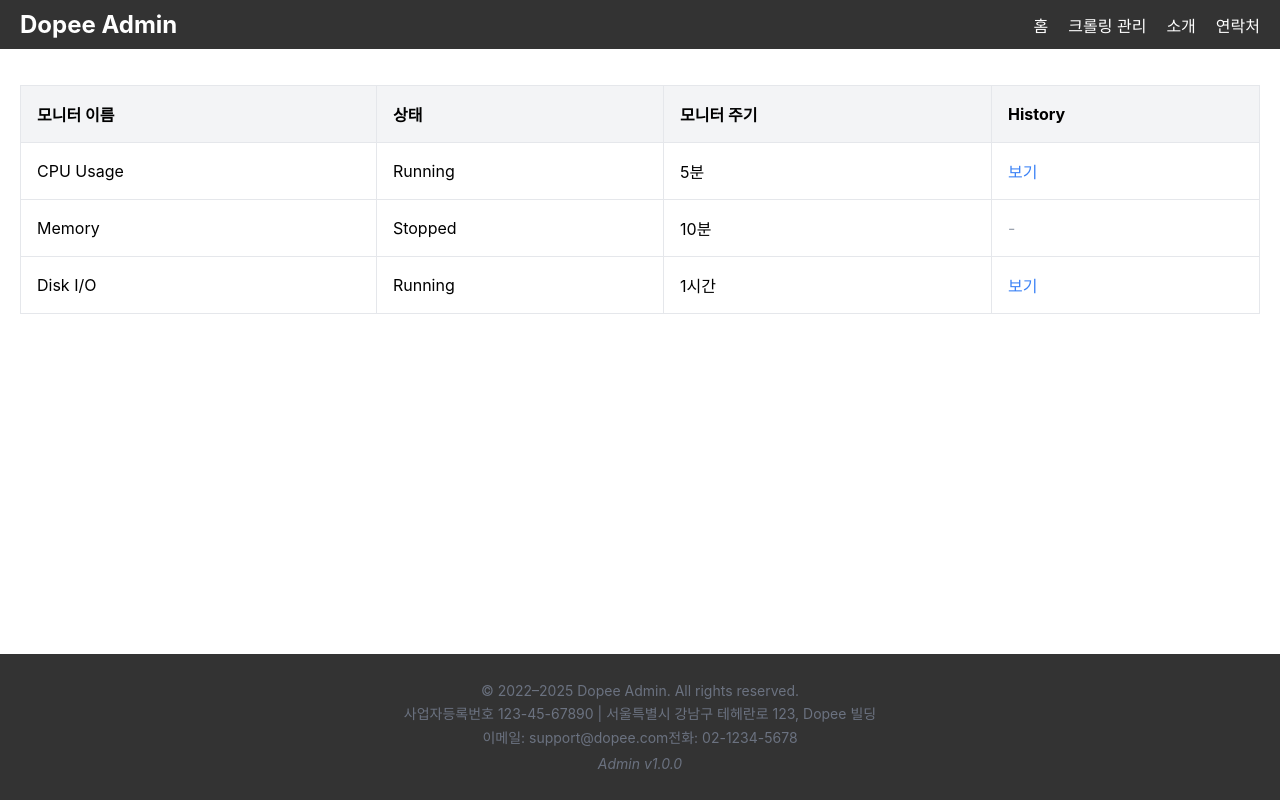
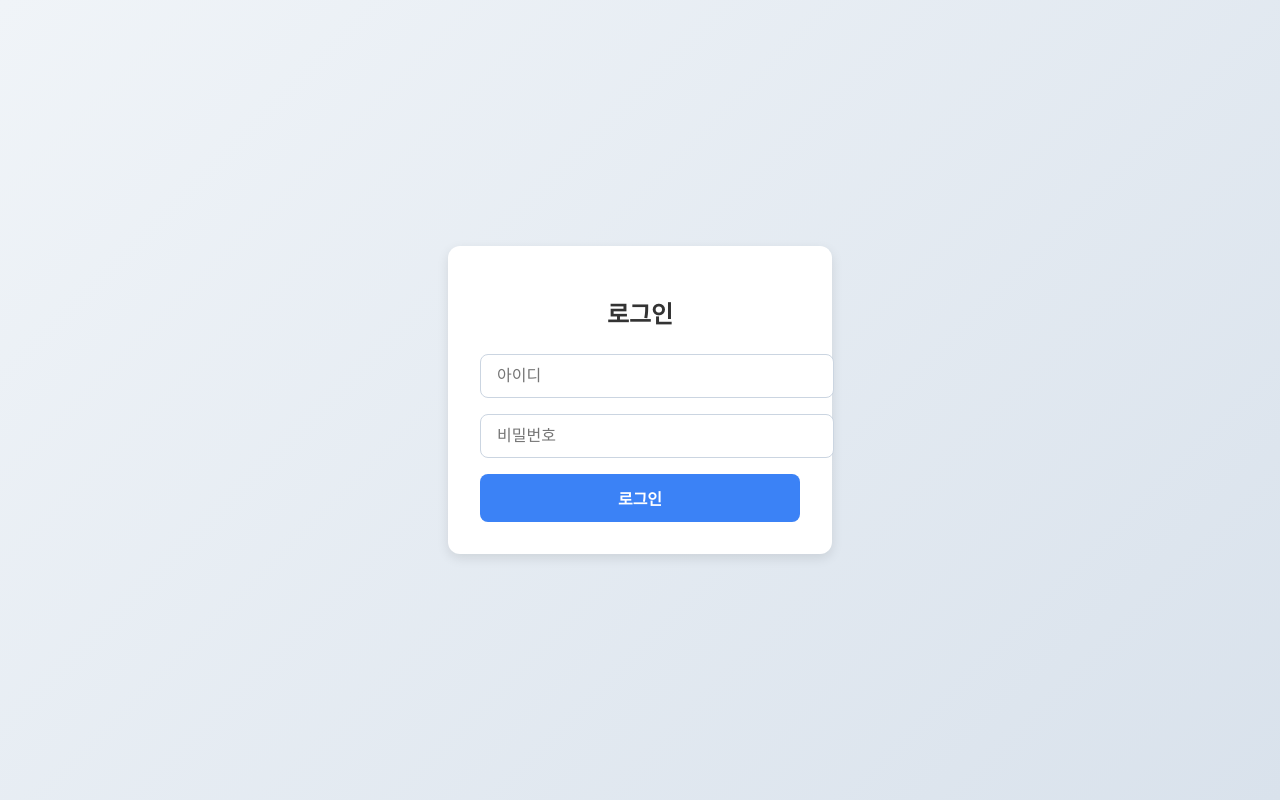
Before and after one commit to hosunghan-0821/Monitoring_Admin, a React (Create React App) app in the folder fe/: page /crawl in a window 1280 px wide. Built offline with nearby package versions, Linux system fonts and the light colour scheme.

Commit message:
fe: fe login component 추가

```diff
--- a/fe/src/App.js
+++ b/fe/src/App.js
@@ -1,12 +1,35 @@
-import React from 'react';
 import Header from './components/header.js';
 import Home from './pages/home';
 import Crawl from './pages/crawl'
 import Footer from './components/footer.js';
 import { BrowserRouter, Routes, Route } from 'react-router-dom';
+import React, { useState } from 'react';
 import './App.css';
+import Login from './components/login';       // 로그인 화면
 
 function App() {
+
+    // 1) 인증 상태 관리
+    const [isLoggedIn, setIsLoggedIn] = useState(false);
+
+
+    // 2) 실제 로그인 처리 함수 (예: API 호출 후 성공 시 호출)
+    const handleLogin = (credentials) => {
+      console.log("로그인 성공");
+      setIsLoggedIn(true);
+    };
+
+    // 3) 로그아웃 처리 (필요하다면)
+    const handleLogout = () => {
+      setIsLoggedIn(false);
+    };
+
+      // — 아직 로그인 안 된 경우 —
+    if (!isLoggedIn) {
+      // 로그인 컴포넌트만 보이도록
+      return <Login onLogin={handleLogin} />;
+    }
+
   return (
     <div className="app-container">
       <Header />
--- a/fe/src/components/CrawlingTable.css
+++ b/fe/src/components/CrawlingTable.css
@@ -3,6 +3,7 @@
   }
   .monitor-table {
     width: 100%;
+    table-layout: fixed;        /* enforce equal column widths */
     border-collapse: collapse;
     margin-top: 1rem;
   }
--- a/fe/src/components/CrawlingTable.jsx
+++ b/fe/src/components/CrawlingTable.jsx
@@ -12,7 +12,7 @@ const CrawlingTable = ({ data }) => (
         <tr className="monitor-header-row">
           <th className="monitor-header-cell">모니터 이름</th>
           <th className="monitor-header-cell">상태</th>
-          <th className="monitor-header-cell">모니터 주기</th>
+          <th className="monitor-header-cell">모니터 주기(분)</th>
           <th className="monitor-header-cell">History</th>
         </tr>
       </thead>
--- /dev/null
+++ b/fe/src/components/login.css
@@ -0,0 +1,58 @@
+/* Login.css */
+.login-page {
+    min-height: 100vh;               /* 화면 전체 높이 */
+    display: flex;
+    justify-content: center;         /* 가로 가운데 */
+    align-items: center;             /* 세로 가운데 */
+    background: linear-gradient(
+      135deg,
+      #f0f4f8 0%,
+      #d9e2ec 100%
+    );
+  }
+
+  .login-card {
+    background: #ffffff;
+    padding: 2rem;
+    border-radius: 12px;
+    box-shadow: 0 4px 12px rgba(0, 0, 0, 0.1);
+    width: 320px;
+    text-align: center;
+  }
+
+  .login-title {
+    margin-bottom: 1.5rem;
+    font-size: 1.5rem;
+    color: #333333;
+  }
+
+  .login-input {
+    width: 100%;
+    padding: 0.75rem 1rem;
+    margin-bottom: 1rem;
+    border: 1px solid #cbd5e1;
+    border-radius: 8px;
+    font-size: 1rem;
+  }
+
+  .login-input:focus {
+    border-color: #3b82f6;
+    outline: none;
+  }
+
+  .login-button {
+    width: 100%;
+    padding: 0.75rem;
+    background-color: #3b82f6;
+    color: #ffffff;
+    border: none;
+    border-radius: 8px;
+    font-size: 1rem;
+    font-weight: 600;
+    cursor: pointer;
+    transition: background-color 0.2s ease;
+  }
+
+  .login-button:hover {
+    background-color: #2563eb;
+  }
--- /dev/null
+++ b/fe/src/components/login.jsx
@@ -0,0 +1,83 @@
+import React, { useState } from 'react';
+import './login.css';
+
+// 1) 검증 로직 분리
+function validateCredentials(username, password) {
+  if (!username.trim() || !password.trim()) {
+    alert('아이디와 비밀번호를 모두 입력해주세요.');
+    return false;
+  }
+  return true;
+}
+
+function Login({ onLogin }) {
+    const [user, setUser] = useState('');
+    const [pass, setPass] = useState('');
+    const [loading, setLoading] = useState(false);
+    const [error, setError]     = useState(null);
+
+    const submit = async () => {
+
+      if (!validateCredentials(user, pass)) {
+        return; // 검증 실패 시 중단
+      }
+
+      setLoading(true);
+      setError(null);
+
+      try {
+
+        const res = await fetch(`${process.env.REACT_APP_API_BASE}/api/login`, {
+          method: 'POST',
+          headers: { 'Content-Type': 'application/json' },
+          body: JSON.stringify({ username: user, password: pass }),
+        });
+
+        if (!res.ok) {
+          // HTTP 에러 코드 처리
+          const errMsg = await res.text();
+          throw new Error(errMsg || `HTTP ${res.status}`);
+        }
+
+        const result = await res.json();
+        // ② 로그인 성공 결과를 부모(onLogin)로 전달
+        onLogin(result);
+
+      } catch (err) {
+        // 에러 메시지 상태에 저장 → 렌더링 시 표시
+        setError(err.message);
+      } finally {
+        setLoading(false);
+      }
+    };
+
+    if(error) {
+      alert("로그인 실패")
+    }
+
+    return (
+        <div className="login-page">
+          <div className="login-card">
+            <h1 className="login-title">로그인</h1>
+            <input
+              className="login-input"
+              value={user}
+              onChange={e => setUser(e.target.value)}
+              placeholder="아이디"
+            />
+            <input
+              className="login-input"
+              type="password"
+              value={pass}
+              onChange={e => setPass(e.target.value)}
+              placeholder="비밀번호"
+            />
+            <button className="login-button" onClick={submit}>
+              로그인
+            </button>
+          </div>
+        </div>
+      );
+  }
+
+  export default Login;
--- a/fe/src/pages/crawl.js
+++ b/fe/src/pages/crawl.js
@@ -1,14 +1,39 @@
 // Crawl.jsx
-import React from 'react';
+
+import React, { useState, useEffect } from 'react';
 import CrawlingTable from '../components/CrawlingTable';
 
 function Crawl() {
-  // 예시 데이터
-  const monitorData = [
-    { name: 'CPU Usage', status: 'Running', interval: '5분', historyLink: '/history/cpu' },
-    { name: 'Memory', status: 'Stopped', interval: '10분' },
-    { name: 'Disk I/O', status: 'Running', interval: '1시간', historyLink: '/history/disk' }
-  ];
+
+    // 1) 데이터를 담을 state
+    const [monitorData, setMonitorData] = useState([]);
+    const [loading, setLoading]   = useState(true);
+    const [error, setError]       = useState(null);
+
+    // 2) 컴포넌트 마운트 시 API 호출
+    useEffect(() => {
+      const fetchMonitor = async () => {
+        try {
+          const res = await fetch(`${process.env.REACT_APP_API_BASE}/api/monitors`);
+          console.log(res);
+          if (!res.ok) throw new Error(`HTTP ${res.status}`);
+          const data = await res.json();
+          console.log(data);
+          setMonitorData(data);
+        } catch (err) {
+          setError(err.message);
+        } finally {
+          setLoading(false);
+        }
+      };
+
+      fetchMonitor();
+    }, monitorData);
+
+    // 3) 로딩·에러 상태 처리
+    if (loading) return <p>Loading…</p>;
+    if (error)   return <p style={{ color: 'red' }}>Error: {error}</p>;
+
 
   return (
     <div className="home-page">
```
